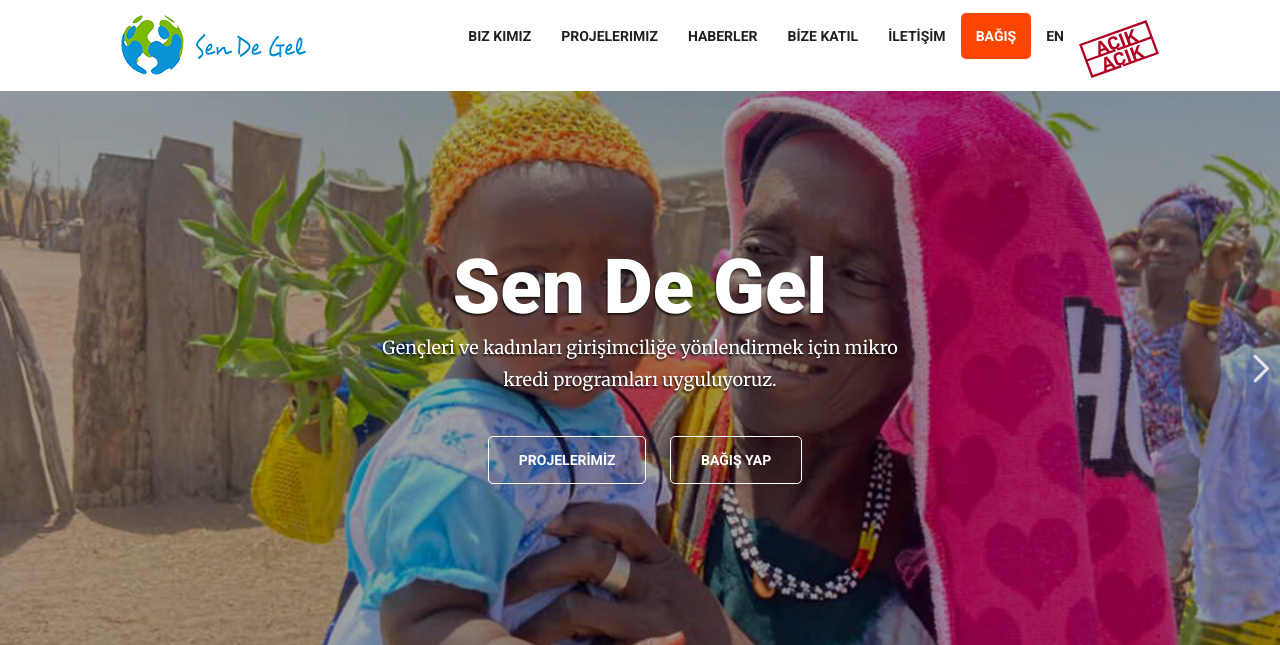
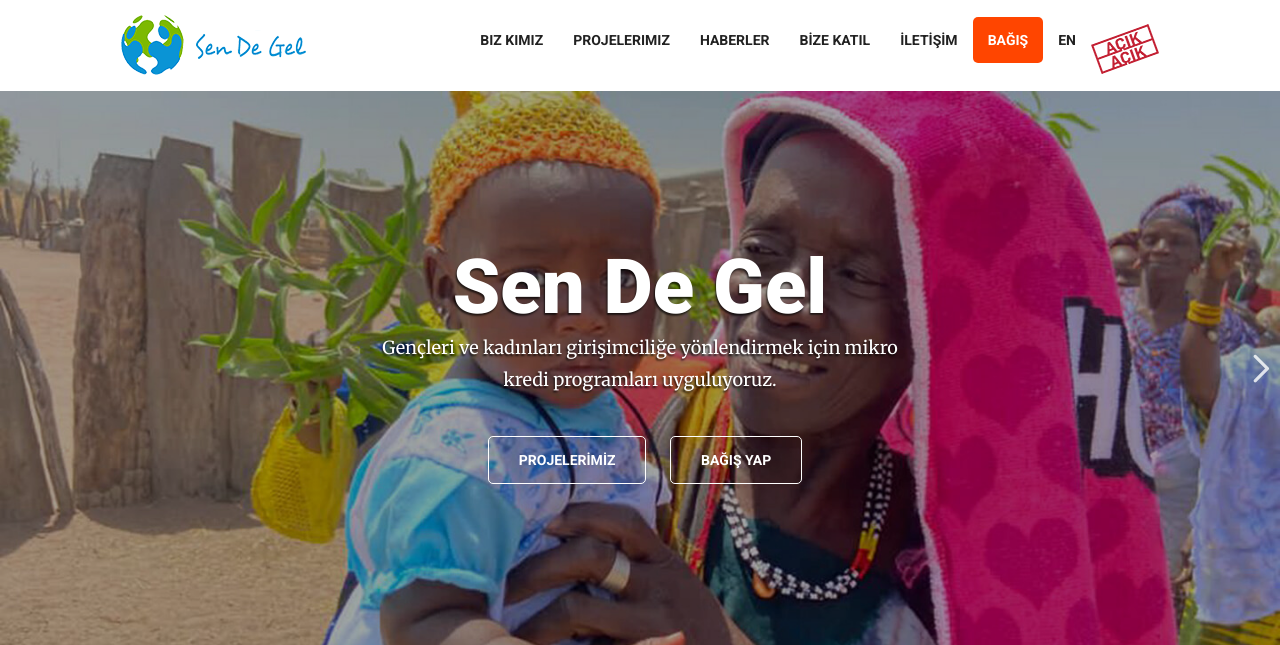
Before and after one commit to okcknet/sendegel, a PHP site: page / in a window 1280 px wide. Shown: the top 645 px of the page. Run offline with PHP 8.4, Linux system fonts and the light colour scheme.

Commit message:
acikacik logo

```diff
--- a/en/include/header.php
+++ b/en/include/header.php
@@ -32,7 +32,7 @@
               <li><a href="/index.php">TR</a></li>
               <li class="stk-logo">
                 <a href="https://acikacik.org/stk/sivil-toplum-kurulusu/sosyal-ve--ekonomik-yasamda-nitelikli-degisim-ve-gelisime-destek-dernegi" target="_blank" title="Açık Açık NGO">
-                  <img src="/assets/images/content/destekcilerimiz/acikacik.svg" alt="Açık Açık" width="80px"></a>
+                  <img src="/assets/images/content/destekcilerimiz/acikacik.png" alt="Açık Açık"></a>
                 </a>
               </li>
             </ul>
--- a/include/header.php
+++ b/include/header.php
@@ -39,7 +39,7 @@
               <li><a href="/en/index.php">En</a></li>
               <li class="stk-logo">
                 <a href="https://acikacik.org/stk/sivil-toplum-kurulusu/sosyal-ve--ekonomik-yasamda-nitelikli-degisim-ve-gelisime-destek-dernegi" target="_blank" title="Açık Açık STK'sıdır.">
-                  <img src="/assets/images/content/destekcilerimiz/acikacik.svg" alt="Açık Açık" width="80px"></a>
+                  <img src="/assets/images/content/destekcilerimiz/acikacik.png" alt="Açık Açık"></a>
               </li>
             </ul>
             <a href="javascript:;" class="navbar-nav-toggle hidden-md hidden-lg"><i class="icon icon-menu"></i></a>
```
Also changed, not shown: assets/images/content/destekcilerimiz/acikacik-logo.png (added), assets/images/content/destekcilerimiz/acikacik.png (added).
